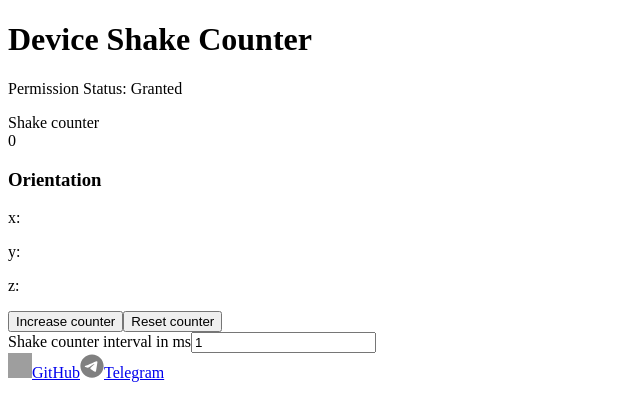
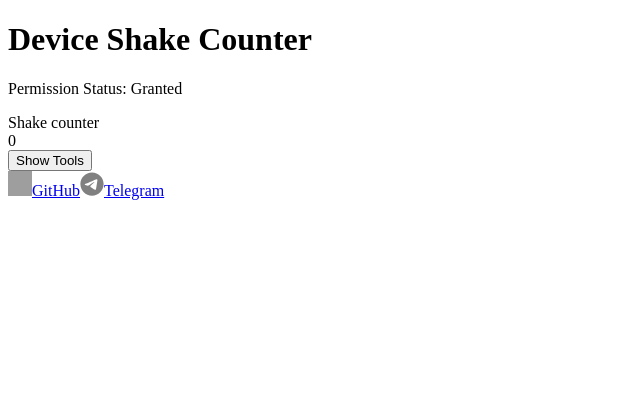
Before and after one commit to ivankhrsh/shake-counter, a Next.js app: page / in a window 1280 px wide. Shown: the top 420 px of the page, without its empty margins (0-640 px from the left). Built offline with nearby package versions, Linux system fonts and the light colour scheme; grey boxes are pictures that could not be loaded.

Commit message:
add new animations and button for hiding tools

```diff
--- a/src/app/components/shake-counter.tsx
+++ b/src/app/components/shake-counter.tsx
@@ -1,6 +1,8 @@
 "use client";
+
 import React, { useEffect, useState } from "react";
 import useDeviceMotion from "../hooks/useDeviceMotion";
+import { cn } from "@/lib/utils";
 
 export default function ShakeCounter() {
   const [shakesCount, setShakesCount] = useState(0);
@@ -9,6 +11,9 @@ export default function ShakeCounter() {
   );
   const [isShaking, setIsShaking] = useState(false);
   const [lastShakeTime, setLastShakeTime] = useState(0);
+  const [isToolsVisible, setIsToolsVisible] = useState(false);
+  const [isMounted, setIsMounted] = useState(false);
+  const [isResetting, setIsResetting] = useState(false);
 
   const { error, motion, isPermissionGranted, requestPermission, isSupported } =
     useDeviceMotion();
@@ -19,8 +24,15 @@ export default function ShakeCounter() {
   }
 
   function handleCounterReset() {
+    setIsResetting(true);
+    setTimeout(() => {
       setShakesCount(0);
-    triggerShake();
+      setIsResetting(false);
+    }, 400);
+  }
+
+  function handleToolsToggle() {
+    setIsToolsVisible((prevState) => !prevState);
   }
 
   function handleShakeInterval(e: React.ChangeEvent<HTMLInputElement>) {
@@ -55,6 +67,18 @@ export default function ShakeCounter() {
       }
     }
   }, [motion, shakesIntervalInMs, lastShakeTime]);
+
+  useEffect(() => {
+    setIsMounted(true);
+  }, []);
+
+  if (!isMounted) {
+    return (
+      <div className="mx-auto flex h-[300px] w-full items-center justify-center rounded-sm border bg-zinc-800 text-white lg:max-w-xl">
+        Loading...
+      </div>
+    );
+  }
 
   return (
     <div className="m-auto w-full space-y-4 text-white lg:max-w-xl">
@@ -94,9 +118,11 @@ export default function ShakeCounter() {
       {!error && isSupported && isPermissionGranted && (
         <>
           <div
-            className={`flex h-full items-center justify-center gap-4 rounded-lg border border-white p-4 ${
-              isShaking ? "animate-shake bg-amber-400" : ""
-            }`}
+            className={cn(
+              "flex h-full items-center justify-center gap-4 rounded-lg border border-white p-4",
+              isShaking ? "animate-shakeGlow bg-green-400" : "",
+              isResetting ? "animate-reset" : ""
+            )}
           >
             <div className="text-center">
               <div className="text-lg">Shake counter</div>
@@ -104,6 +130,15 @@ export default function ShakeCounter() {
             </div>
           </div>
 
+          <button
+            className="w-full bg-blue-600 p-2 hover:bg-blue-500 hover:text-blue-900"
+            onClick={handleToolsToggle}
+          >
+            {isToolsVisible ? "Hide Tools" : " Show Tools"}
+          </button>
+
+          {isToolsVisible && (
+            <>
               <div className="rounded-lg border border-white p-4 text-center">
                 <h3 className="font-bold">Orientation</h3>
                 <p>x: {motion.x}</p>
@@ -118,6 +153,7 @@ export default function ShakeCounter() {
                 >
                   Increase counter
                 </button>
+
                 <button
                   onClick={handleCounterReset}
                   className="w-full rounded-sm bg-red-600 p-2 hover:bg-red-500 hover:text-red-900"
@@ -127,7 +163,7 @@ export default function ShakeCounter() {
 
                 <div>
                   <label htmlFor="shakeInterval">
-                Shake counter interval in ms
+                    Shake counter interval in seconds
                   </label>
                   <input
                     type="number"
@@ -141,6 +177,8 @@ export default function ShakeCounter() {
               </div>
             </>
           )}
+        </>
+      )}
     </div>
   );
 }
--- a/src/app/globals.css
+++ b/src/app/globals.css
@@ -19,6 +19,10 @@
   :root {
     --background: #0a0a0a;
     --foreground: #ededed;
+
+    --glow-color-primary: rgba(0, 255, 0, 0.8);
+    --glow-color-secondary: rgba(0, 255, 0, 0.6);
+    --glow-color-intense: rgba(0, 255, 0, 1);
   }
 }
 
--- a/src/app/page.tsx
+++ b/src/app/page.tsx
@@ -4,7 +4,7 @@ import ShakeCounter from "./components/shake-counter";
 
 export default function Home() {
   return (
-    <div className="flex min-h-screen flex-col items-center justify-center justify-items-center gap-16 bg-zinc-900 p-8 pb-20 font-[family-name:var(--font-geist-mono)] sm:p-20">
+    <div className="flex min-h-screen flex-col justify-items-center gap-16 bg-zinc-900 p-8 pb-20 font-[family-name:var(--font-geist-mono)] sm:p-20">
       <main className="flex h-full w-full flex-col gap-8 sm:items-start">
         <h1 className="w-full text-center text-xl text-white">
           Device Shake Counter
```
Also changed, not shown: 1 other file (tests, documents, lock files or other folders). Lines whose indentation alone changed are shown as unchanged.
